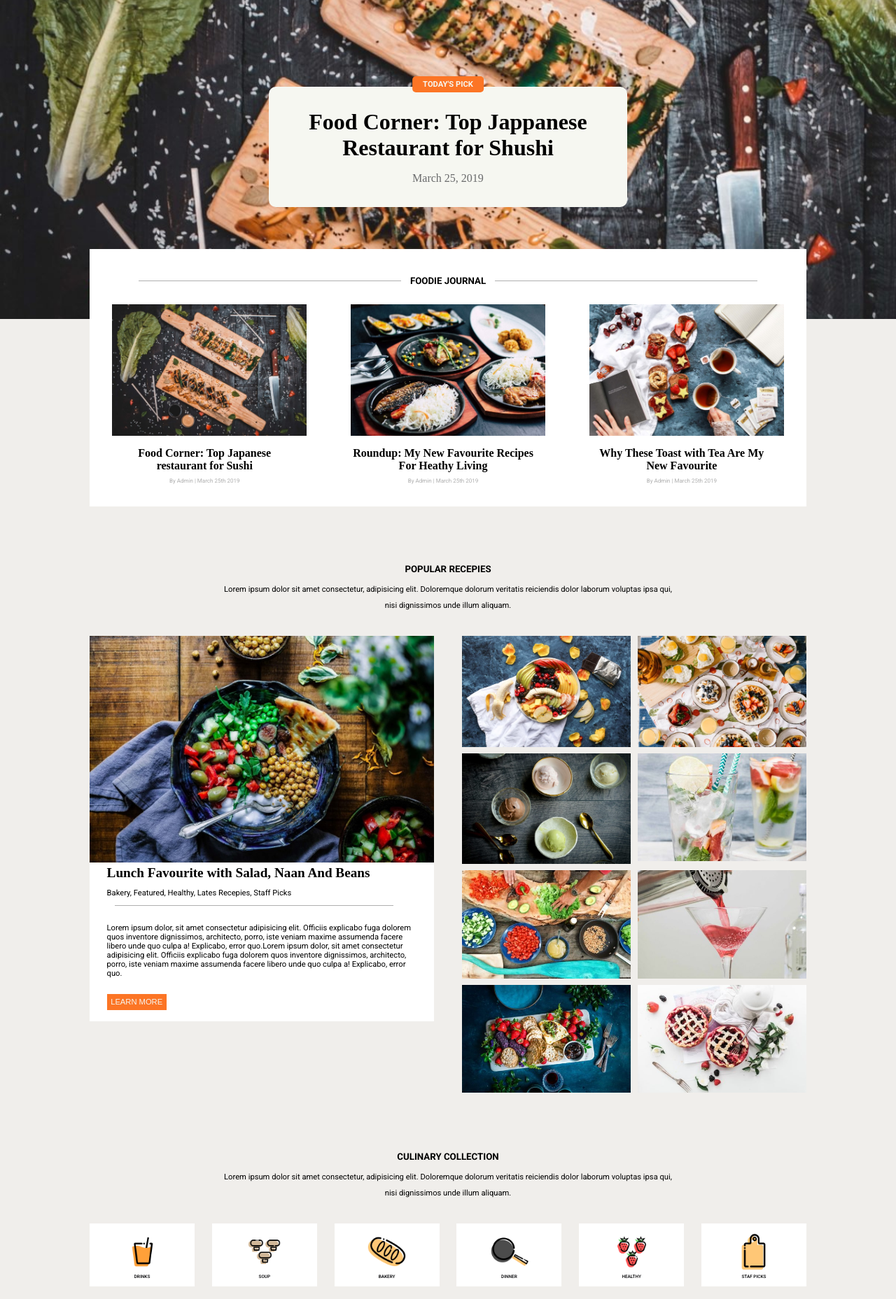
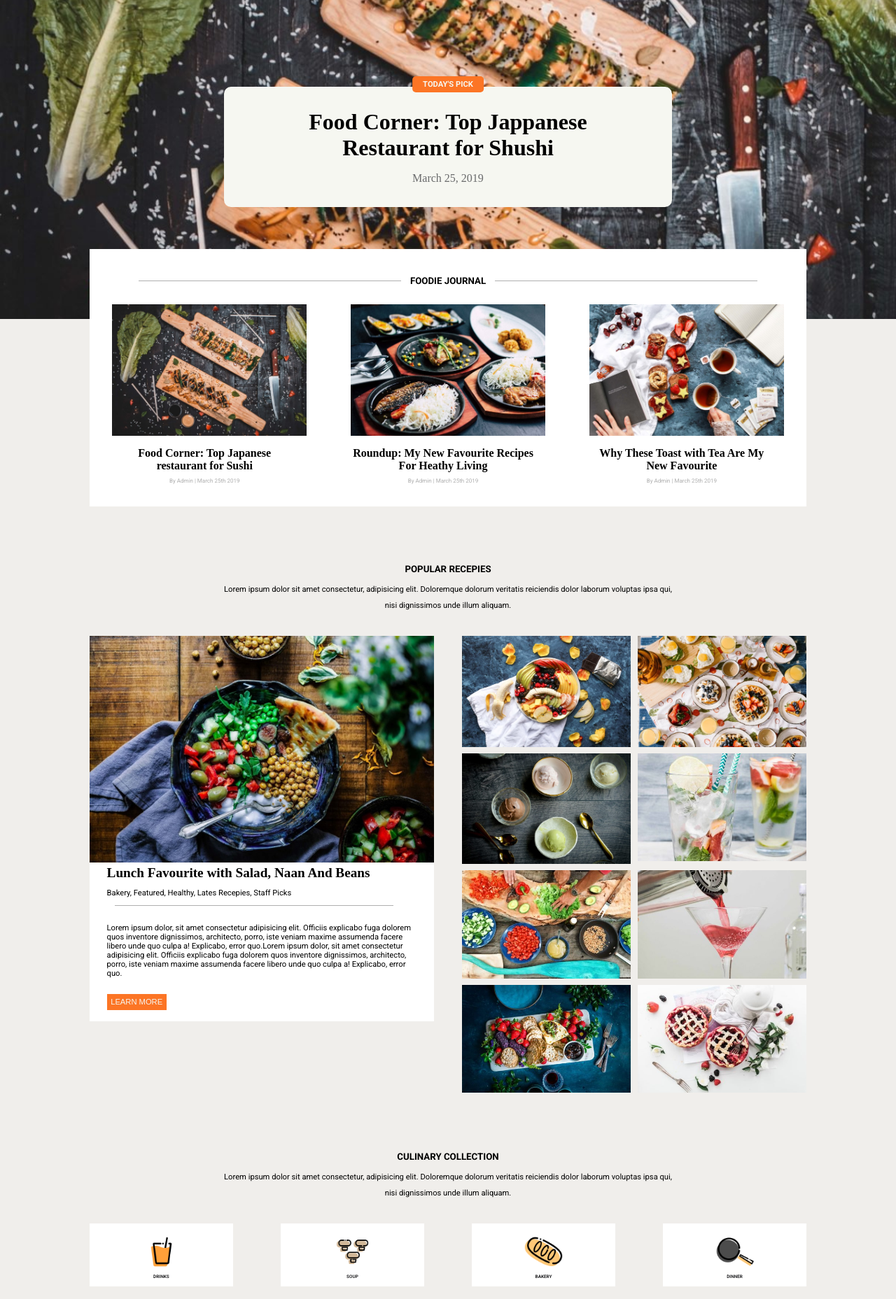
Before and after one commit to Guz117/food, a Vue app: page / in a window 1280 px wide. Shown: the part 300-2157 px from the top of the page at 70% size. Built offline with nearby package versions, Linux system fonts and the light colour scheme.

Commit message:
dimensione img

```diff
--- a/src/components/Collection.vue
+++ b/src/components/Collection.vue
@@ -103,7 +103,7 @@ export default {
         }
 
         li {
-            width: 150px;
+            width: 20%;
             height: 90px;
             cursor: pointer;
             background-color: white;
@@ -116,7 +116,7 @@ export default {
                 justify-content: center;
 
                 img {
-                    width: 80%;
+                    width: 100%;
                     height: 70%;
                     object-fit: contain;
                 }
@@ -137,4 +137,5 @@ export default {
 }
 
 
+
 </style>
--- a/src/components/FarmTable.vue
+++ b/src/components/FarmTable.vue
@@ -368,6 +368,7 @@ export default {
                     flex-direction: column;
                     text-align: center;
                     font-size: 0.8em;
+                    padding-bottom: 0.5em;
 
                     p{
                         font-family: $fontFamily;
--- a/src/components/Jumbotron.vue
+++ b/src/components/Jumbotron.vue
@@ -140,7 +140,7 @@ export default {
             bottom: 50%;
             left: 50%;
             transform: translate(-50%,-50%);
-            width: 40%;
+            width: 50%;
             padding: 2em 0;
             background-color: $springWood;
             display: flex;
```
